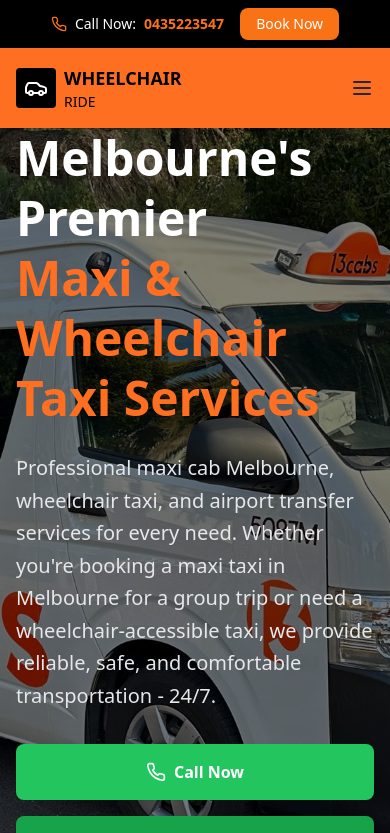
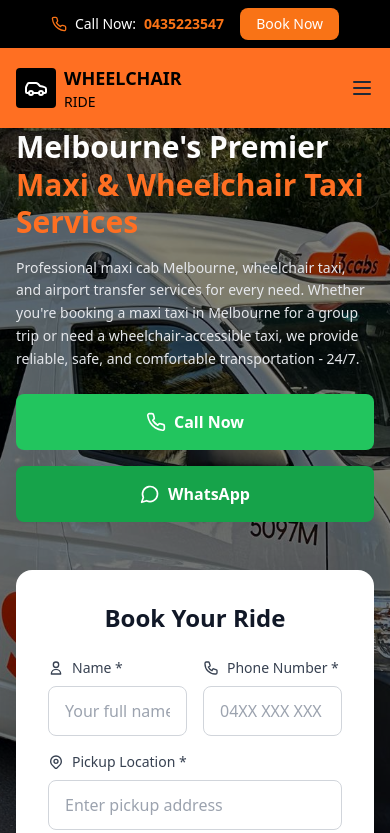
Before and after one commit to study24australia/maxi-cab, a React (Vite) app: page / in a window 390 px wide. Shown: the top 833 px of the page. Built offline with nearby package versions, Linux system fonts and the light colour scheme.

Commit message:
Updated Home.tsx

```diff
--- a/src/pages/Home.tsx
+++ b/src/pages/Home.tsx
@@ -109,11 +109,11 @@ const Home: React.FC<HomeProps> = ({ onBookNow }) => {
           <div className="grid grid-cols-1 lg:grid-cols-2 gap-12 items-center">
             {/* Hero Content */}
             <div className="text-white">
-              <h1 className="text-5xl lg:text-6xl font-bold leading-tight mb-6">
+              <h1 className="text-3xl sm:text-4xl lg:text-5xl xl:text-6xl font-bold leading-tight mb-4 sm:mb-6">
                 Melbourne's Premier
                 <span className="block" style={{ color: '#ff6f22' }}>Maxi & Wheelchair Taxi Services</span>
               </h1>
-              <p className="text-xl text-gray-200 mb-8 leading-relaxed">
+              <p className="text-sm sm:text-base lg:text-lg xl:text-xl text-gray-200 mb-6 sm:mb-8 leading-relaxed">
                 Professional maxi cab Melbourne, wheelchair taxi, and airport transfer services for every need. Whether you're booking a maxi taxi in Melbourne for a group trip or need a wheelchair-accessible taxi, we provide reliable, safe, and comfortable transportation - 24/7.
               </p>
               <div className="flex flex-col sm:flex-row space-y-4 sm:space-y-0 sm:space-x-4">
```
